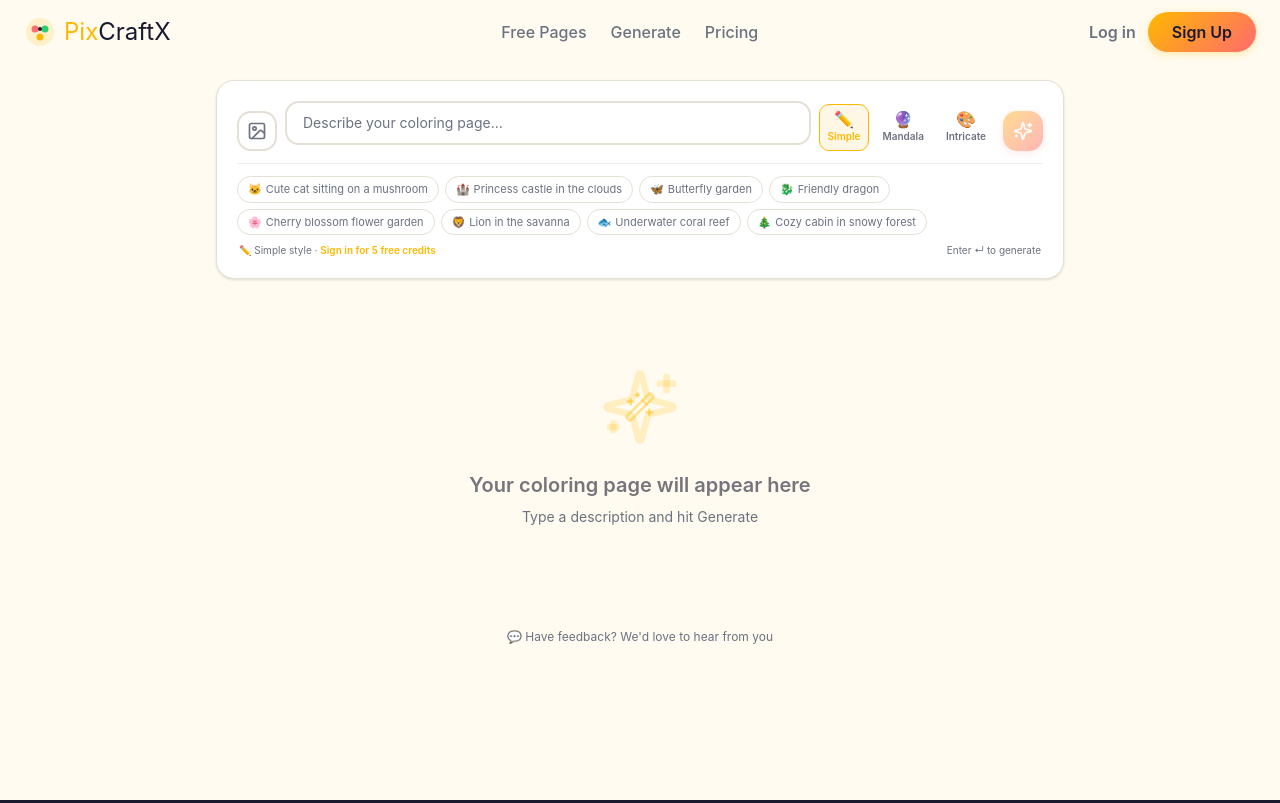
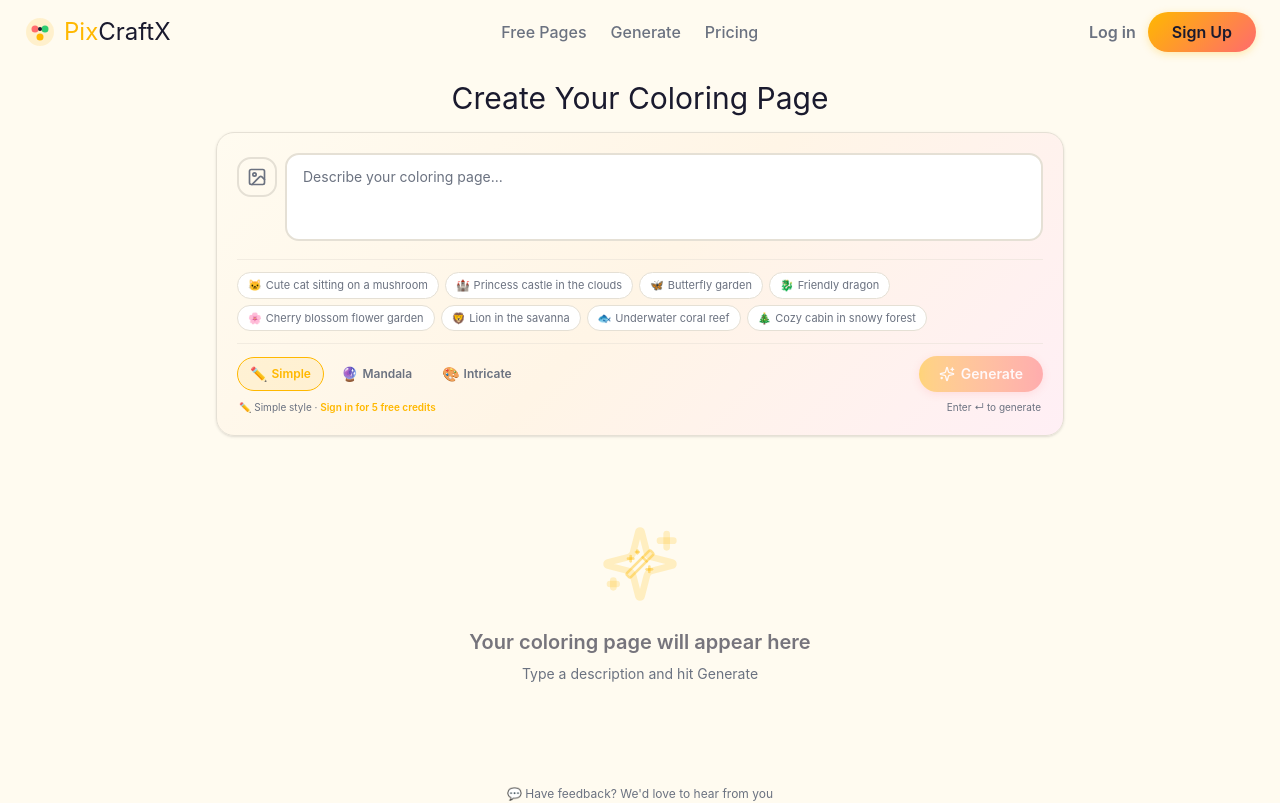
Before and after one commit to rinbs1120/pixcraftx, a Next.js app: page /generate in a window 1280 px wide. Shown: the top 803 px of the page. Built offline with nearby package versions, Linux system fonts and the light colour scheme; no server answers; a web font is replaced by a local one.

Commit message:
feat: add title + gradient bg + taller textarea + move style/generate below prompts

```diff
--- a/src/app/generate/page.tsx
+++ b/src/app/generate/page.tsx
@@ -208,15 +208,22 @@ function GenerateContent() {
       <main className="min-h-screen pt-20 pb-8 bg-background">
         <div className="container mx-auto px-4 md:px-6 max-w-4xl">
 
+          {/* Page Title */}
+          <div className="text-center mb-4">
+            <h1 className="font-display text-2xl md:text-3xl text-foreground">
+              Create Your Coloring Page
+            </h1>
+          </div>
+
           {/* ====== TOP: Compact Input Area ====== */}
-          <div className="bg-card rounded-2xl p-4 md:p-5 shadow-sm border border-border mb-6">
-            {/* Main input row */}
-            <div className="flex items-end gap-2">
+          <div className="rounded-2xl p-4 md:p-5 shadow-sm border border-border mb-6" style={{ background: 'linear-gradient(135deg, #FFFBF0 0%, #FFF5E6 50%, #FFEFF5 100%)' }}>
+            {/* Input row: Upload + Textarea */}
+            <div className="flex items-start gap-2">
               {/* Upload button */}
               <button
                 onClick={() => fileInputRef.current?.click()}
                 className={cn(
-                  "flex-shrink-0 w-10 h-10 rounded-xl border-2 flex items-center justify-center transition-all",
+                  "flex-shrink-0 w-10 h-10 rounded-xl border-2 flex items-center justify-center transition-all mt-1",
                   referenceImage
                     ? "border-[#FFB800] bg-[#FFB800]/10 text-[#FFB800]"
                     : "border-[#E5E0D5] text-muted-foreground hover:border-[#FFB800] hover:text-[#FFB800]"
@@ -233,7 +240,7 @@ function GenerateContent() {
                 className="hidden"
               />
 
-              {/* Text input */}
+              {/* Text input - double height */}
               <div className="flex-1 relative">
                 <textarea
                   value={prompt}
@@ -245,49 +252,13 @@ function GenerateContent() {
                     }
                   }}
                   placeholder="Describe your coloring page..."
-                  rows={1}
-                  className="w-full px-4 py-2.5 text-sm bg-white border-2 border-[#E5E0D5] rounded-xl focus:border-[#FFB800] focus:ring-2 focus:ring-[#FFB800]/20 outline-none transition-all resize-none text-foreground placeholder:text-muted-foreground pr-12"
-                  style={{ maxHeight: '120px' }}
+                  rows={3}
+                  className="w-full px-4 py-3 text-sm bg-white border-2 border-[#E5E0D5] rounded-xl focus:border-[#FFB800] focus:ring-2 focus:ring-[#FFB800]/20 outline-none transition-all resize-none text-foreground placeholder:text-muted-foreground pr-12"
                 />
                 <span className="absolute right-3 bottom-2 text-[10px] text-muted-foreground/50">
                   {prompt.length > 0 ? `${prompt.length}/500` : ''}
                 </span>
               </div>
-
-              {/* Style toggle */}
-              <div className="flex-shrink-0 flex gap-1">
-                {styles.map((style) => (
-                  <button
-                    key={style.id}
-                    onClick={() => setSelectedStyle(style.id)}
-                    disabled={!!referenceImage}
-                    className={cn(
-                      "flex flex-col items-center gap-0.5 px-2 py-1.5 rounded-lg text-[10px] font-semibold transition-all border",
-                      selectedStyle === style.id && !referenceImage
-                        ? "border-[#FFB800] bg-[#FFB800]/10 text-[#FFB800]"
-                        : "border-transparent text-muted-foreground hover:text-foreground",
-                      referenceImage && "opacity-40 cursor-not-allowed"
-                    )}
-                    title={style.desc}
-                  >
-                    <span className="text-base leading-none">{style.emoji}</span>
-                    <span>{style.label}</span>
-                  </button>
-                ))}
-              </div>
-
-              {/* Generate button */}
-              <button
-                onClick={handleGenerate}
-                disabled={isGenerating || !prompt.trim() || prompt.length > 500}
-                className="flex-shrink-0 w-10 h-10 rounded-xl bg-gradient-to-br from-[#FFB800] to-[#FF6B6B] text-white flex items-center justify-center shadow-[0_2px_8px_rgba(255,107,107,0.3)] hover:shadow-[0_4px_16px_rgba(255,107,107,0.4)] transition-all hover:-translate-y-0.5 disabled:opacity-50 disabled:cursor-not-allowed disabled:hover:translate-y-0"
-              >
-                {isGenerating ? (
-                  <Loader2 className="w-5 h-5 animate-spin" />
-                ) : (
-                  <Sparkles className="w-5 h-5" />
-                )}
-              </button>
             </div>
 
             {/* Reference image thumbnail */}
@@ -325,6 +296,42 @@ function GenerateContent() {
                 </div>
               </div>
             )}
+
+            {/* Style toggle + Generate button */}
+            <div className="flex items-center justify-between mt-3 pt-3 border-t border-[#E5E0D5]/50">
+              <div className="flex gap-1">
+                {styles.map((style) => (
+                  <button
+                    key={style.id}
+                    onClick={() => setSelectedStyle(style.id)}
+                    disabled={!!referenceImage}
+                    className={cn(
+                      "inline-flex items-center gap-1 px-3 py-1.5 rounded-full text-xs font-semibold transition-all border",
+                      selectedStyle === style.id && !referenceImage
+                        ? "border-[#FFB800] bg-[#FFB800]/10 text-[#FFB800]"
+                        : "border-transparent text-muted-foreground hover:text-foreground hover:border-[#E5E0D5]",
+                      referenceImage && "opacity-40 cursor-not-allowed"
+                    )}
+                    title={style.desc}
+                  >
+                    <span className="text-sm">{style.emoji}</span>
+                    <span>{style.label}</span>
+                  </button>
+                ))}
+              </div>
+              <button
+                onClick={handleGenerate}
+                disabled={isGenerating || !prompt.trim() || prompt.length > 500}
+                className="px-5 py-2 rounded-full bg-gradient-to-r from-[#FFB800] to-[#FF6B6B] text-white font-semibold text-sm flex items-center gap-1.5 shadow-[0_2px_8px_rgba(255,107,107,0.3)] hover:shadow-[0_4px_16px_rgba(255,107,107,0.4)] transition-all hover:-translate-y-0.5 disabled:opacity-50 disabled:cursor-not-allowed disabled:hover:translate-y-0"
+              >
+                {isGenerating ? (
+                  <Loader2 className="w-4 h-4 animate-spin" />
+                ) : (
+                  <Sparkles className="w-4 h-4" />
+                )}
+                Generate
+              </button>
+            </div>
 
             {/* Hint line */}
             <div className="flex items-center justify-between mt-2 px-0.5">
```
